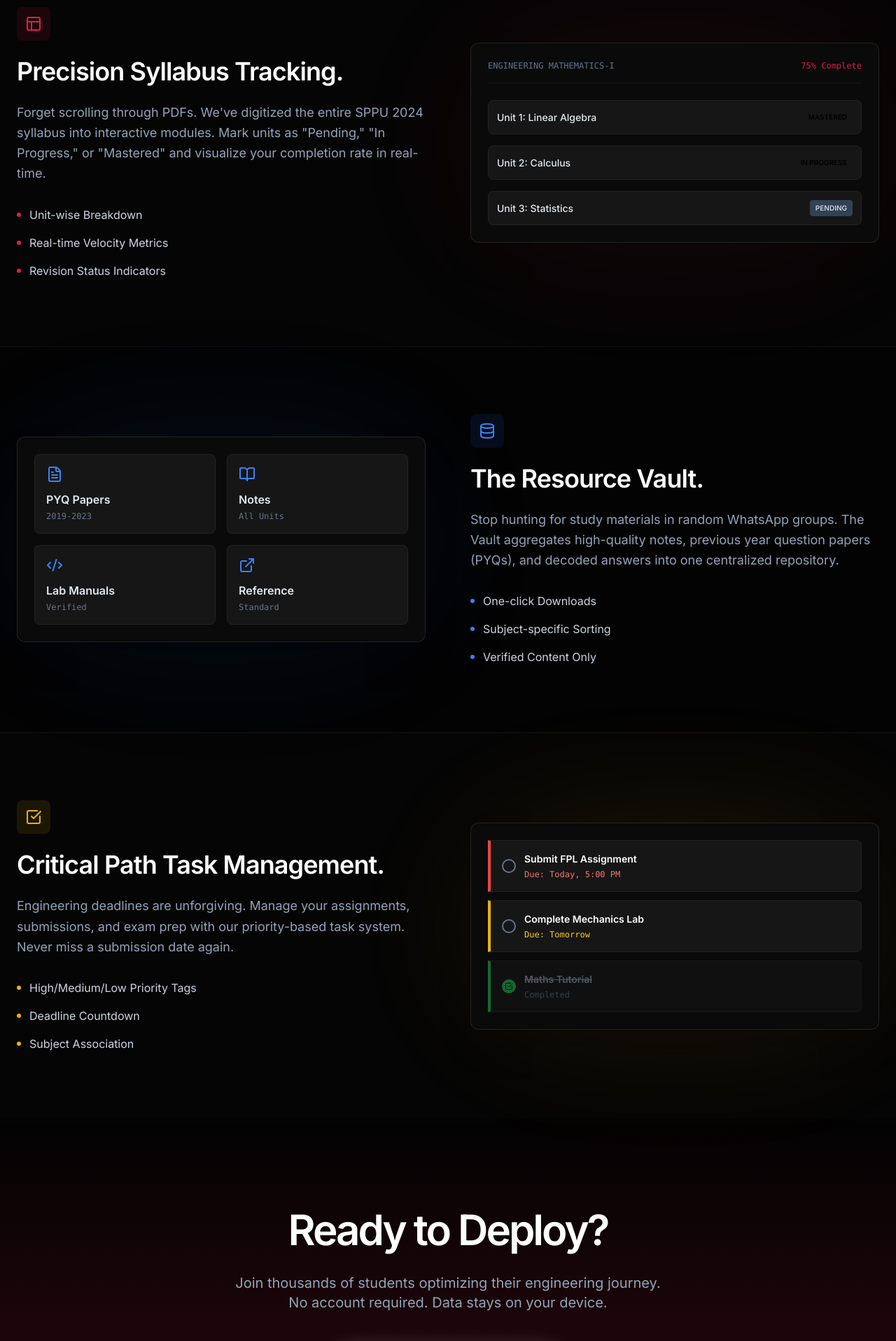
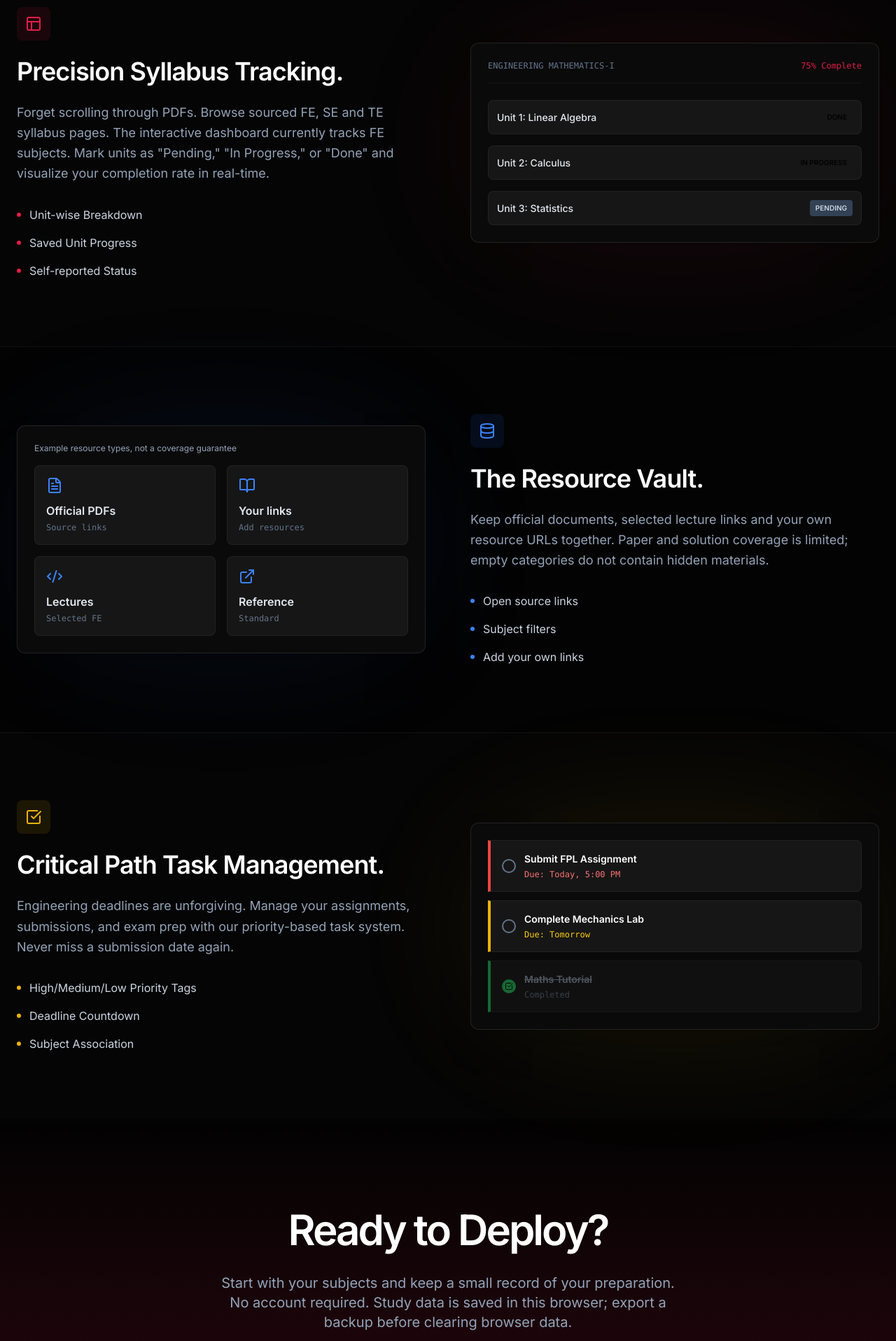
Before and after one commit to manav4u/PrepTracker, a React (Vite) app: page /#/ in a window 1280 px wide. Shown: the part 880-2797 px from the top of the page at 70% size. Built offline with nearby package versions, Linux system fonts and the light colour scheme.

Commit message:
Replace unsupported claims and dead actions with honest feature states
Co-authored-by: MaxwithU19 <156198184+MaxwithU19@users.noreply.github.com>

```diff
--- a/pages/Dashboard.tsx
+++ b/pages/Dashboard.tsx
@@ -282,9 +282,7 @@ const Dashboard: React.FC = () => {
             <h2 className="text-3xl font-display font-bold text-white mb-1 tracking-tight">Active Courses</h2>
             <p className="text-slate-500 text-xs font-bold tracking-[0.2em] uppercase">Real-time Syllabus Tracking</p>
           </div>
-          <button className="text-[10px] font-bold text-slate-500 hover:text-white uppercase tracking-[0.2em] transition-colors flex items-center gap-2 px-4 py-2 rounded-full border border-white/5 hover:bg-white/5">
-            View All <ChevronRight size={12} />
-          </button>
+
         </div>
 
         <div className="grid grid-cols-1 md:grid-cols-2 lg:grid-cols-3 xl:grid-cols-3 gap-6">
--- a/pages/LandingPage.tsx
+++ b/pages/LandingPage.tsx
@@ -92,9 +92,9 @@ const LandingPage: React.FC = () => {
             transition={{ duration: 0.8, delay: 0.2 }}
             className="max-w-2xl mx-auto text-lg md:text-xl text-slate-400 font-light mb-12 leading-relaxed"
           >
-            The definitive operating system for engineering students.
+            A local-first study tracker and sourced SPPU syllabus reference.
             Manage syllabus coverage, access curated resources, and track critical deadlines.
-            Zero fluff. Pure efficiency.
+            The interactive tracker currently supports First Year courses.
           </motion.p>
 
           <motion.div
@@ -107,7 +107,7 @@ const LandingPage: React.FC = () => {
               to="/onboarding"
               className="w-full sm:w-auto px-8 py-4 bg-[#E11D48] text-white font-bold rounded-lg hover:bg-[#be123c] transition-all flex items-center justify-center gap-2 group"
             >
-              Initialize System <ArrowRight size={18} className="group-hover:translate-x-1 transition-transform" />
+              Choose my subjects <ArrowRight size={18} className="group-hover:translate-x-1 transition-transform" />
             </Link>
             <a
               href="#syllabus"
@@ -133,11 +133,11 @@ const LandingPage: React.FC = () => {
             </div>
             <h2 className="text-3xl md:text-4xl font-bold text-white mb-6 tracking-tight">Precision Syllabus Tracking.</h2>
             <p className="text-slate-400 text-lg leading-relaxed mb-8">
-              Forget scrolling through PDFs. We've digitized the entire SPPU 2024 syllabus into interactive modules.
-              Mark units as "Pending," "In Progress," or "Mastered" and visualize your completion rate in real-time.
+              Forget scrolling through PDFs. Browse sourced FE, SE and TE syllabus pages. The interactive dashboard currently tracks FE subjects.
+              Mark units as "Pending," "In Progress," or "Done" and visualize your completion rate in real-time.
             </p>
             <ul className="space-y-4">
-              {['Unit-wise Breakdown', 'Real-time Velocity Metrics', 'Revision Status Indicators'].map((item, i) => (
+              {['Unit-wise Breakdown', 'Saved Unit Progress', 'Self-reported Status'].map((item, i) => (
                 <li key={i} className="flex items-center gap-3 text-slate-300">
                   <div className="w-1.5 h-1.5 bg-[#E11D48] rounded-full"></div>
                   {item}
@@ -161,7 +161,7 @@ const LandingPage: React.FC = () => {
               </div>
               <div className="space-y-4">
                 {[
-                  { name: "Unit 1: Linear Algebra", status: "Mastered", color: "bg-green-500" },
+                  { name: "Unit 1: Linear Algebra", status: "Done", color: "bg-green-500" },
                   { name: "Unit 2: Calculus", status: "In Progress", color: "bg-yellow-500" },
                   { name: "Unit 3: Statistics", status: "Pending", color: "bg-slate-700" }
                 ].map((unit, i) => (
@@ -190,11 +190,12 @@ const LandingPage: React.FC = () => {
           >
             <div className="absolute inset-0 bg-blue-600 blur-[100px] opacity-10 rounded-full"></div>
             <div className="relative bg-[#0a0a0a] border border-white/10 rounded-xl p-6 shadow-2xl">
+               <p className="text-xs text-slate-400 mb-4">Example resource types, not a coverage guarantee</p>
                <div className="grid grid-cols-2 gap-4">
                   {[
-                    { icon: FileText, label: "PYQ Papers", count: "2019-2023" },
-                    { icon: BookOpen, label: "Notes", count: "All Units" },
-                    { icon: Code2, label: "Lab Manuals", count: "Verified" },
+                    { icon: FileText, label: "Official PDFs", count: "Source links" },
+                    { icon: BookOpen, label: "Your links", count: "Add resources" },
+                    { icon: Code2, label: "Lectures", count: "Selected FE" },
                     { icon: ExternalLink, label: "Reference", count: "Standard" }
                   ].map((item, i) => (
                     <div key={i} className="p-4 bg-white/5 border border-white/5 rounded-lg hover:border-white/20 transition-colors group">
@@ -219,11 +220,10 @@ const LandingPage: React.FC = () => {
             </div>
             <h2 className="text-3xl md:text-4xl font-bold text-white mb-6 tracking-tight">The Resource Vault.</h2>
             <p className="text-slate-400 text-lg leading-relaxed mb-8">
-              Stop hunting for study materials in random WhatsApp groups. The Vault aggregates high-quality notes,
-              previous year question papers (PYQs), and decoded answers into one centralized repository.
+              Keep official documents, selected lecture links and your own resource URLs together. Paper and solution coverage is limited; empty categories do not contain hidden materials.
             </p>
             <ul className="space-y-4">
-              {['One-click Downloads', 'Subject-specific Sorting', 'Verified Content Only'].map((item, i) => (
+              {['Open source links', 'Subject filters', 'Add your own links'].map((item, i) => (
                 <li key={i} className="flex items-center gap-3 text-slate-300">
                   <div className="w-1.5 h-1.5 bg-blue-500 rounded-full"></div>
                   {item}
@@ -306,9 +306,9 @@ const LandingPage: React.FC = () => {
          <div className="max-w-4xl mx-auto text-center relative z-10">
             <h2 className="text-5xl md:text-6xl font-bold text-white mb-8 tracking-tighter">Ready to Deploy?</h2>
             <p className="text-xl text-slate-400 mb-12 max-w-2xl mx-auto">
-               Join thousands of students optimizing their engineering journey.
+               Start with your subjects and keep a small record of your preparation.
                <br />
-               No account required. Data stays on your device.
+               No account required. Study data is saved in this browser; export a backup before clearing browser data.
             </p>
             <div className="flex flex-col sm:flex-row justify-center gap-6">
                 <Link
@@ -328,11 +328,7 @@ const LandingPage: React.FC = () => {
               <div className="w-5 h-5 bg-[#E11D48] rounded flex items-center justify-center text-white text-[10px] font-bold">PT</div>
               <span className="font-semibold text-slate-300">PrepTracker</span>
            </div>
-           <div className="flex gap-6">
-              <span className="hover:text-white cursor-pointer transition-colors">Privacy</span>
-              <span className="hover:text-white cursor-pointer transition-colors">Terms</span>
-              <span className="hover:text-white cursor-pointer transition-colors">Contact</span>
-           </div>
+           <p className="text-xs max-w-md">Study records stay in this browser. Resource providers have their own policies. PrepTracker is independent, not an SPPU service.</p>
            <div className="font-mono text-xs">
               © 2024 • Local-First Architecture
            </div>
--- a/pages/Resources.tsx
+++ b/pages/Resources.tsx
@@ -387,15 +387,15 @@ const Resources: React.FC = () => {
             {/* System Status Indicators */}
             <div className="flex gap-4 lg:gap-8">
                 <div className="text-right">
-                    <p className="text-[9px] font-mono text-slate-500 uppercase tracking-widest mb-1">Encryption</p>
-                    <p className="text-xs font-bold text-white font-mono">AES-256</p>
+                    <p className="text-[9px] font-mono text-slate-500 uppercase tracking-widest mb-1">Storage</p>
+                    <p className="text-xs font-bold text-white font-mono">This browser</p>
                 </div>
                 <div className="text-right">
-                    <p className="text-[9px] font-mono text-slate-500 uppercase tracking-widest mb-1">Uptime</p>
-                    <p className="text-xs font-bold text-[#E11D48] font-mono">99.9%</p>
+                    <p className="text-[9px] font-mono text-slate-500 uppercase tracking-widest mb-1">Cloud sync</p>
+                    <p className="text-xs font-bold text-[#E11D48] font-mono">Not enabled</p>
                 </div>
                 <div className="text-right">
-                    <p className="text-[9px] font-mono text-slate-500 uppercase tracking-widest mb-1">Nodes</p>
+                    <p className="text-[9px] font-mono text-slate-500 uppercase tracking-widest mb-1">Saved links</p>
                     <p className="text-xs font-bold text-white font-mono">{resources.length}</p>
                 </div>
             </div>
--- a/pages/Settings.tsx
+++ b/pages/Settings.tsx
@@ -300,16 +300,6 @@ const SettingsPage: React.FC = () => {
                                 className="w-full bg-transparent border-b border-white/20 py-2 text-2xl font-display font-bold text-white focus:border-[#E11D48] focus:outline-none transition-colors placeholder:text-white/10"
                             />
                         </div>
-                        <div className="space-y-2">
-                            <label className="text-[9px] font-mono text-slate-500 uppercase tracking-widest block">Student ID / PRN</label>
-                            <input
-                                type="text"
-                                value={profile.prn || ''}
-                                onChange={(e) => update('prn', e.target.value)}
-                                placeholder="NOT_SET"
-                                className="w-full bg-transparent border-b border-white/20 py-2 text-xl font-mono text-slate-300 focus:border-[#E11D48] focus:outline-none transition-colors placeholder:text-white/10"
-                            />
-                        </div>
                      </div>
 
                      {/* Visual ID Card Preview */}
@@ -338,9 +328,9 @@ const SettingsPage: React.FC = () => {
 
                             <div className="flex justify-between items-end">
                                 <div>
-                                    <span className="text-[8px] font-mono text-slate-500 uppercase tracking-widest block mb-0.5 opacity-70">PRN Identifier</span>
+                                    <span className="text-[8px] font-mono text-slate-500 uppercase tracking-widest block mb-0.5 opacity-70">Storage location</span>
                                     <p className="font-mono font-bold text-[#E11D48] tracking-[0.2em] text-sm sm:text-base">
-                                        {profile.prn || '0000000000'}
+                                        This browser
                                     </p>
                                 </div>
                                 <div className="relative w-12 h-12 flex items-center justify-center opacity-30">
```
Also changed, not shown: App.tsx (+1 -8 lines), pages/SubjectDetail.tsx (+8 -28 lines).
